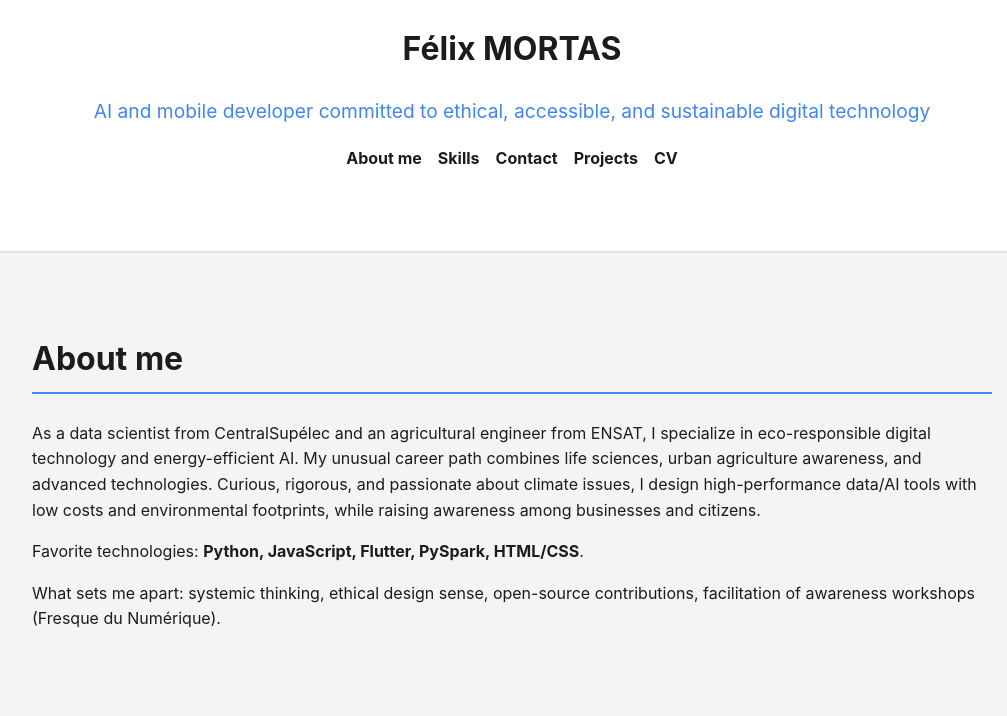
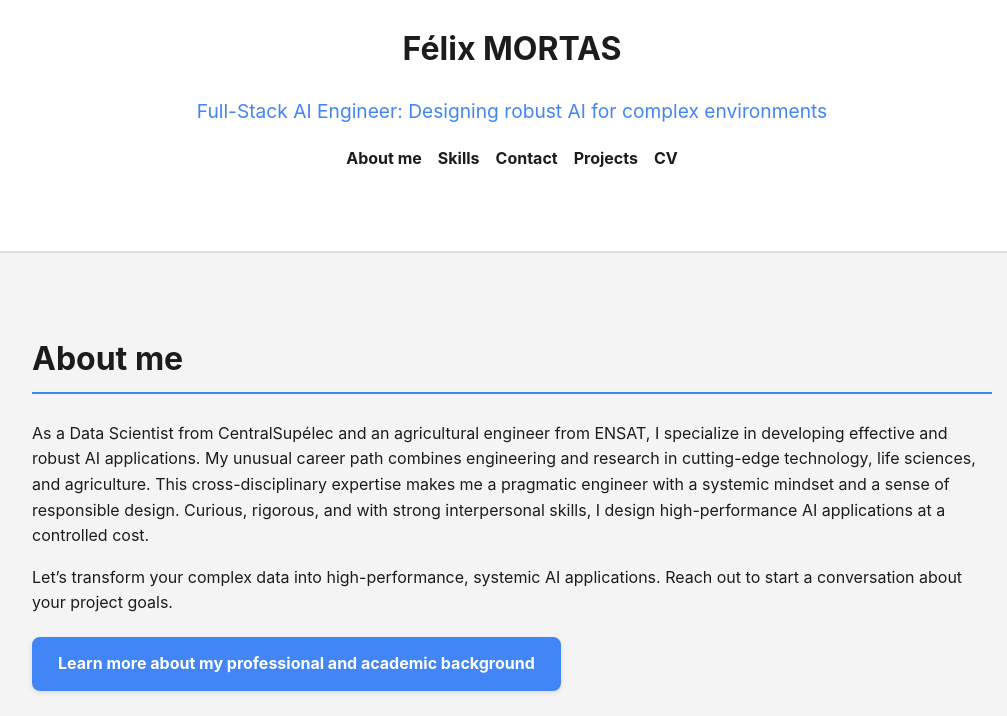
Before and after one commit to felixmortas/felixmortas.github.io, a plain HTML site: page index.html in a window 1280 px wide. Shown: the part 236-952 px from the top of the page, without its empty margins (128-1135 px from the left). Drawn offline with Linux system fonts and the light colour scheme.

Commit message:
improve description

```diff
--- a/index.html
+++ b/index.html
@@ -15,7 +15,7 @@
     <div class="container">
       <img src="img/pp.jpg" alt="Photo de Félix Mortas" class="profile-pic">
       <h1>Félix MORTAS</h1>
-      <p class="tagline">AI and mobile developer committed to ethical, accessible, and sustainable digital technology</p>
+      <p class="tagline">Full-Stack AI Engineer: Designing robust AI for complex environments</p>
       <nav>
         <ul>
           <li><a href="#about">About me</a></li>
@@ -31,9 +31,9 @@
   <main>
     <section id="about" class="container">
       <h2>About me</h2>
-      <p>As a data scientist from CentralSupélec and an agricultural engineer from ENSAT, I specialize in eco-responsible digital technology and energy-efficient AI. My unusual career path combines life sciences, urban agriculture awareness, and advanced technologies. Curious, rigorous, and passionate about climate issues, I design high-performance data/AI tools with low costs and environmental footprints, while raising awareness among businesses and citizens. </p>
-      <p>Favorite technologies: <strong>Python, JavaScript, Flutter, PySpark, HTML/CSS</strong>.</p>
-      <p>What sets me apart: systemic thinking, ethical design sense, open-source contributions, facilitation of awareness workshops (Fresque du Numérique).</p>
+      <p>As a Data Scientist from CentralSupélec and an agricultural engineer from ENSAT, I specialize in developing effective and robust AI applications. My unusual career path combines engineering and research in cutting-edge technology, life sciences, and agriculture. This cross-disciplinary expertise makes me a pragmatic engineer with a systemic mindset and a sense of responsible design. Curious, rigorous, and with strong interpersonal skills, I design high-performance AI applications at a controlled cost.</p>
+      <p>Let’s transform your complex data into high-performance, systemic AI applications. Reach out to start a conversation about your project goals.</p>
+      <a class="cta-button" href="https://felixmortas.github.io/CV/cv_en.html" target="_blank">Learn more about my professional and academic background</a>
     </section>
 
     <section id="skills" class="container">
```
